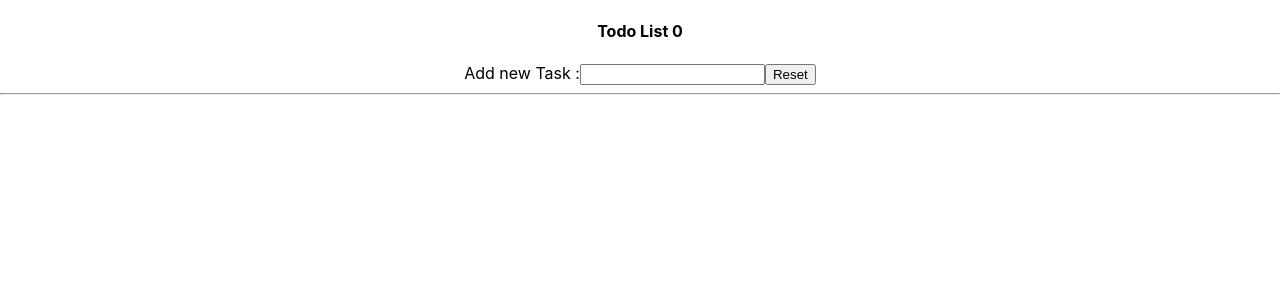
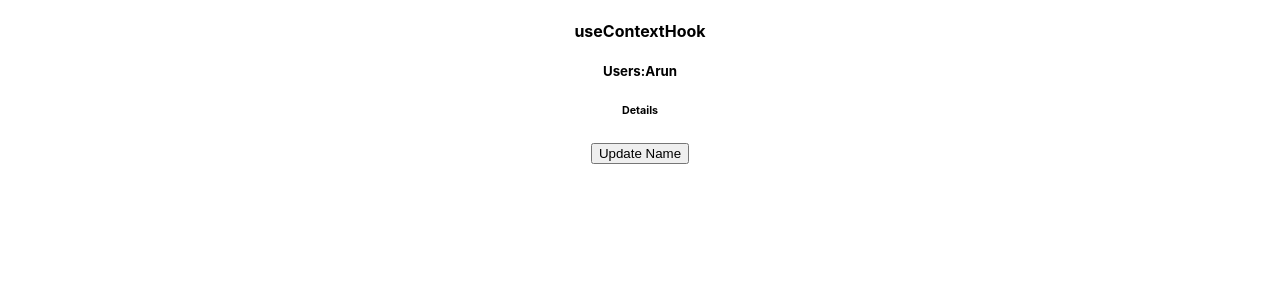
Before and after one commit to Arunarchitect/reacttutorialnisha, a React (Create React App) app: page / in a window 1280 px wide. Shown: the top 300 px of the page. Built offline with nearby package versions, Linux system fonts and the light colour scheme.

Commit message:
useContext hook part1

```diff
--- a/src/App.js
+++ b/src/App.js
@@ -1,12 +1,12 @@
 import './App.css';
-import Todos from './useReducer/todos';
+import UsersDashboard from './useContextHook/UsersDashboard';
 
 
 function App() {
 
   return (
   <div className='App'>
-    <Todos  />
+    <UsersDashboard  />
   </div>
   );
 }
--- /dev/null
+++ b/src/context/UserContext.js
@@ -0,0 +1,5 @@
+import { createContext } from "react";
+
+const UserContext = createContext(null);
+
+export default UserContext;
--- /dev/null
+++ b/src/useContextHook/Detail.js
@@ -0,0 +1,16 @@
+import React from 'react'
+import { useContext } from 'react'
+import UserContext from '../context/UserContext'
+
+const Detail = () => {
+  const {updateName} =  useContext(UserContext)
+
+  return (
+    <div>
+      <h6>Details</h6>
+      <button onClick={() => updateName("Arun Mr")}>Update Name</button>
+    </div>
+  )
+}
+
+export default Detail
--- /dev/null
+++ b/src/useContextHook/Users.js
@@ -0,0 +1,18 @@
+import React from 'react'
+import Detail from './Detail'
+import UserContext from '../context/UserContext'
+import { useContext } from 'react'
+
+const Users = () => {
+  const data = useContext(UserContext)
+  console.log(data.userName)
+  const name=data.userName
+  return (
+    <div>
+        <h5>Users:{name} </h5>
+        <Detail />
+    </div>
+  )
+}
+
+export default Users
--- /dev/null
+++ b/src/useContextHook/UsersDashboard.js
@@ -0,0 +1,22 @@
+import React from 'react'
+import Users from './Users'
+import UserContext from '../context/UserContext'
+import { useState } from 'react'
+
+const UsersDashboard = () => {
+
+  const [user, setUsers] = useState("Arun")
+  const users = {
+    userName:user,
+    updateName: setUsers
+  }
+  return (
+    <UserContext.Provider value={users}>
+        <h4>useContextHook</h4>
+
+        <Users />
+    </UserContext.Provider>
+  )
+}
+
+export default UsersDashboard
```
